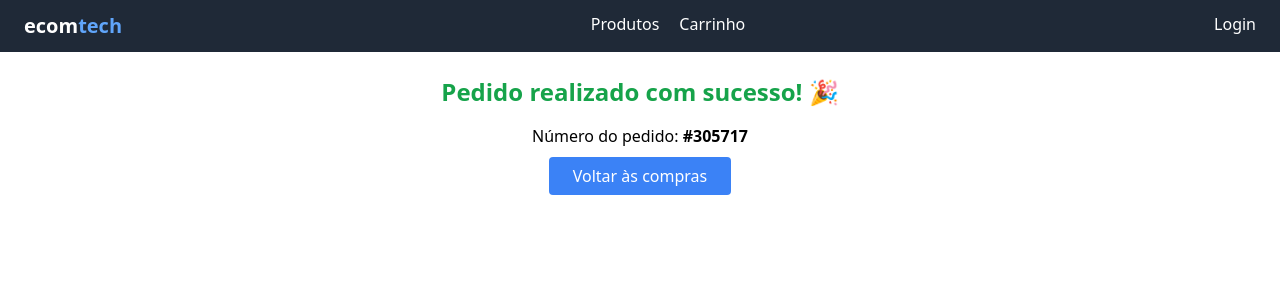
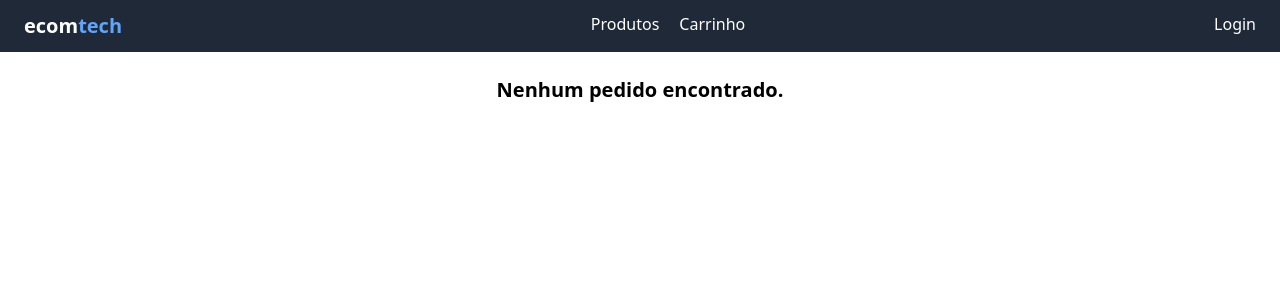
Before and after one commit to joiceoliveiras/ecom-tech, a React (Vite) app: page /order-success in a window 1280 px wide. Shown: the top 300 px of the page. Built offline with nearby package versions, Linux system fonts and the light colour scheme.

Commit message:
Dia 10: Exibir resumo real do pedido no OrderSuccess

```diff
--- a/src/pages/OrderSuccess.jsx
+++ b/src/pages/OrderSuccess.jsx
@@ -1,20 +1,57 @@
-import { Link } from "react-router-dom";
+// src/pages/OrderSuccess.jsx
+import { useEffect, useState } from "react";
 
 export default function OrderSuccess() {
-  const orderId = Math.floor(Math.random() * 1000000);
+  const [pedido, setPedido] = useState(null);
+
+  useEffect(() => {
+    const saved = localStorage.getItem("pedidoFinalizado");
+    if (saved) {
+      setPedido(JSON.parse(saved));
+
+      localStorage.removeItem("pedidoFinalizado");
+    }
+  }, []);
+
+  if (!pedido) {
+    return (
+      <div className="p-6 text-center">
+        <h2 className="text-xl font-bold">Nenhum pedido encontrado.</h2>
+      </div>
+    );
+  }
 
   return (
-    <div className="p-6 text-center">
-      <h2 className="text-2xl font-bold text-green-600 mb-4">
-        Pedido realizado com sucesso! 🎉
-      </h2>
-      <p className="mb-4">Número do pedido: <strong>#{orderId}</strong></p>
-      <Link
-        to="/produtos"
-        className="bg-blue-500 text-white px-6 py-2 rounded hover:bg-blue-600"
-      >
-        Voltar às compras
-      </Link>
+    <div className="p-6 max-w-lg mx-auto text-center">
+      <h2 className="text-2xl font-bold mb-4">Compra realizada com sucesso 🎉</h2>
+      <p className="mb-6">
+        Obrigado por comprar na <strong>EcomTech</strong>!
+      </p>
+
+      <h3 className="text-lg font-semibold mb-2">Resumo do Pedido</h3>
+      <ul className="mb-4 text-left">
+        {pedido.itens.map((item) => (
+          <li key={item.id} className="flex justify-between border-b py-1">
+            <span>
+              {item.name} (x{item.quantity})
+            </span>
+            <span>
+              R$ {(item.price * item.quantity).toLocaleString("pt-BR")}
+            </span>
+          </li>
+        ))}
+      </ul>
+
+      <p className="font-bold mb-4">
+        Total: R$ {pedido.total.toLocaleString("pt-BR")}
+      </p>
+
+      <div className="text-left">
+        <p><strong>Cliente:</strong> {pedido.cliente.nome}</p>
+        <p><strong>Endereço:</strong> {pedido.cliente.endereco}</p>
+        <p><strong>Pagamento:</strong> {pedido.cliente.pagamento}</p>
+        <p><strong>Data:</strong> {pedido.data}</p>
+      </div>
     </div>
   );
 }
```
